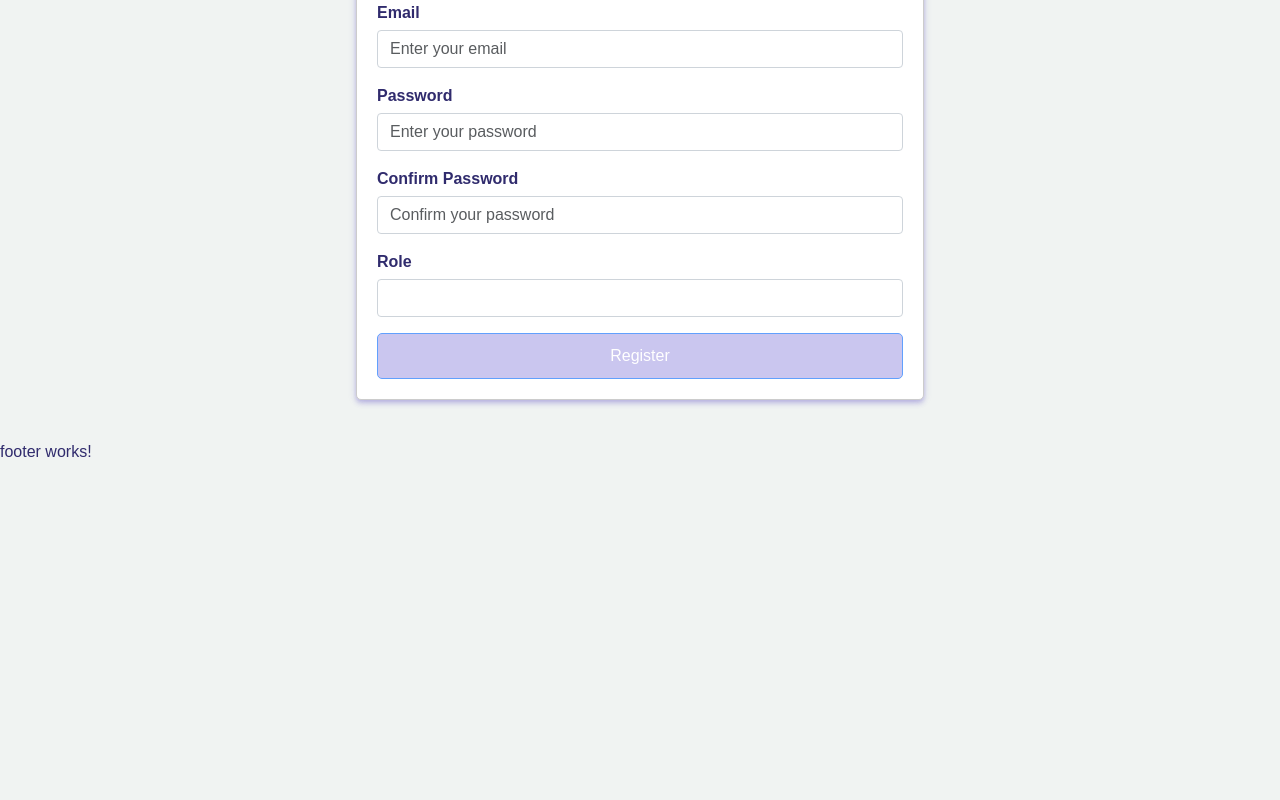
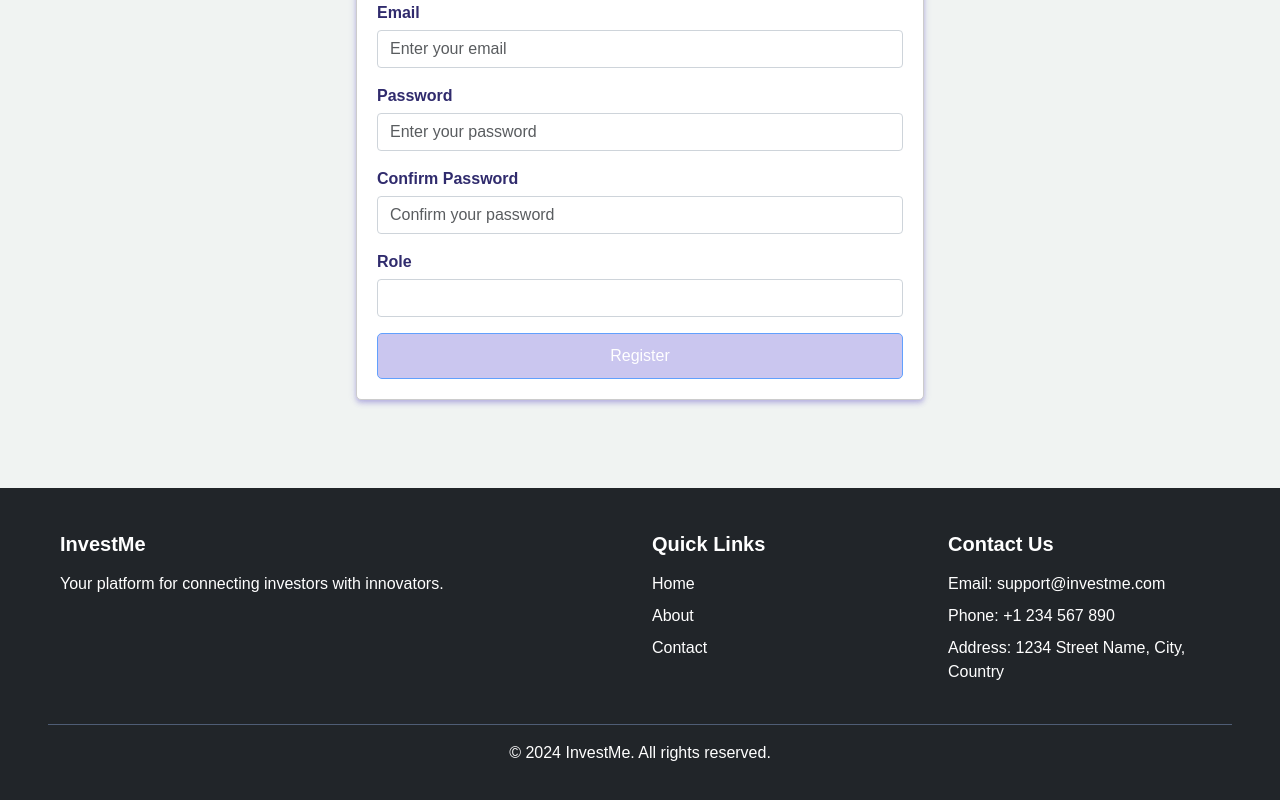
Before and after one commit to Abdalwanees/InvestMe, an Angular app: page /auth/register in a window 1280 px wide. Shown: the part 314-1114 px from the top of the page. Before the commit the page ends 800 px from the top, so only its background shows below. Built offline with nearby package versions, Linux system fonts and the light colour scheme; a web font is replaced by a local one.

Commit message:
createing footer

```diff
--- a/src/app/Components/footer/footer.component.html
+++ b/src/app/Components/footer/footer.component.html
@@ -1 +1,31 @@
-<p>footer works!</p>
+<footer class="footer bg-dark text-white mt-5 py-4">
+    <div class="container">
+      <div class="row">
+        <div class="col-md-6">
+          <h5>InvestMe</h5>
+          <p>Your platform for connecting investors with innovators.</p>
+        </div>
+        <div class="col-md-3">
+          <h5>Quick Links</h5>
+          <ul class="list-unstyled">
+            <li><a href="/" class="text-white">Home</a></li>
+            <li><a href="/about" class="text-white">About</a></li>
+            <li><a href="/contact" class="text-white">Contact</a></li>
+          </ul>
+        </div>
+        <div class="col-md-3">
+          <h5>Contact Us</h5>
+          <ul class="list-unstyled">
+            <li>Email: support@investme.com</li>
+            <li>Phone: +1 234 567 890</li>
+            <li>Address: 1234 Street Name, City, Country</li>
+          </ul>
+        </div>
+      </div>
+      <div class="row mt-4">
+        <div class="col text-center">
+          <p>&copy; 2024 InvestMe. All rights reserved.</p>
+        </div>
+      </div>
+    </div>
+  </footer>
--- a/src/app/Components/footer/footer.component.scss
+++ b/src/app/Components/footer/footer.component.scss
@@ -0,0 +1,36 @@
+.footer {
+    background-color: #343a40;
+    color: #fff;
+    padding: 2rem 0;
+
+    h5 {
+      margin-bottom: 1rem;
+    }
+
+    p {
+      margin-bottom: 0.5rem;
+    }
+
+    ul {
+      padding-left: 0;
+      list-style: none;
+
+      li {
+        margin-bottom: 0.5rem;
+
+        a {
+          color: #fff;
+          text-decoration: none;
+
+          &:hover {
+            text-decoration: underline;
+          }
+        }
+      }
+    }
+
+    .row.mt-4 {
+      border-top: 1px solid #4f5d75;
+      padding-top: 1rem;
+    }
+  }
```
Also changed, not shown: 6 other files (tests, documents, lock files or other folders).
